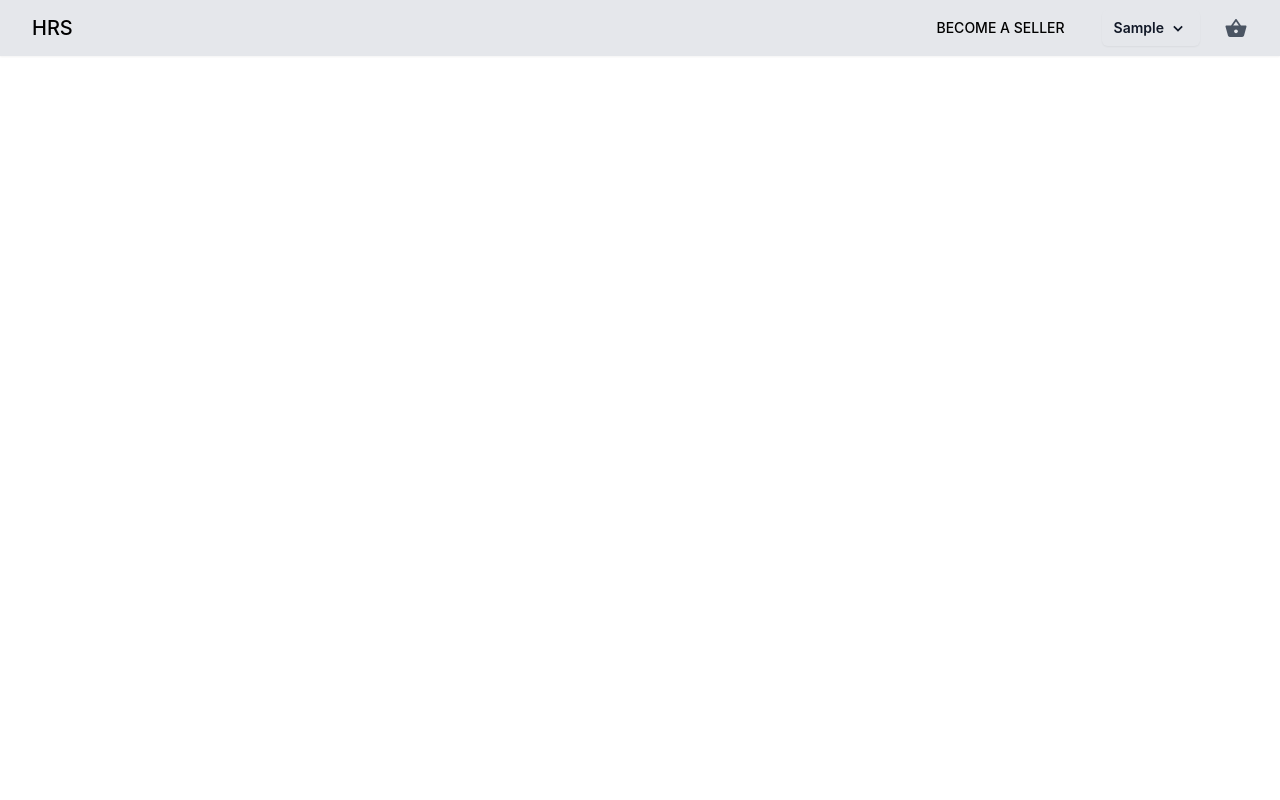
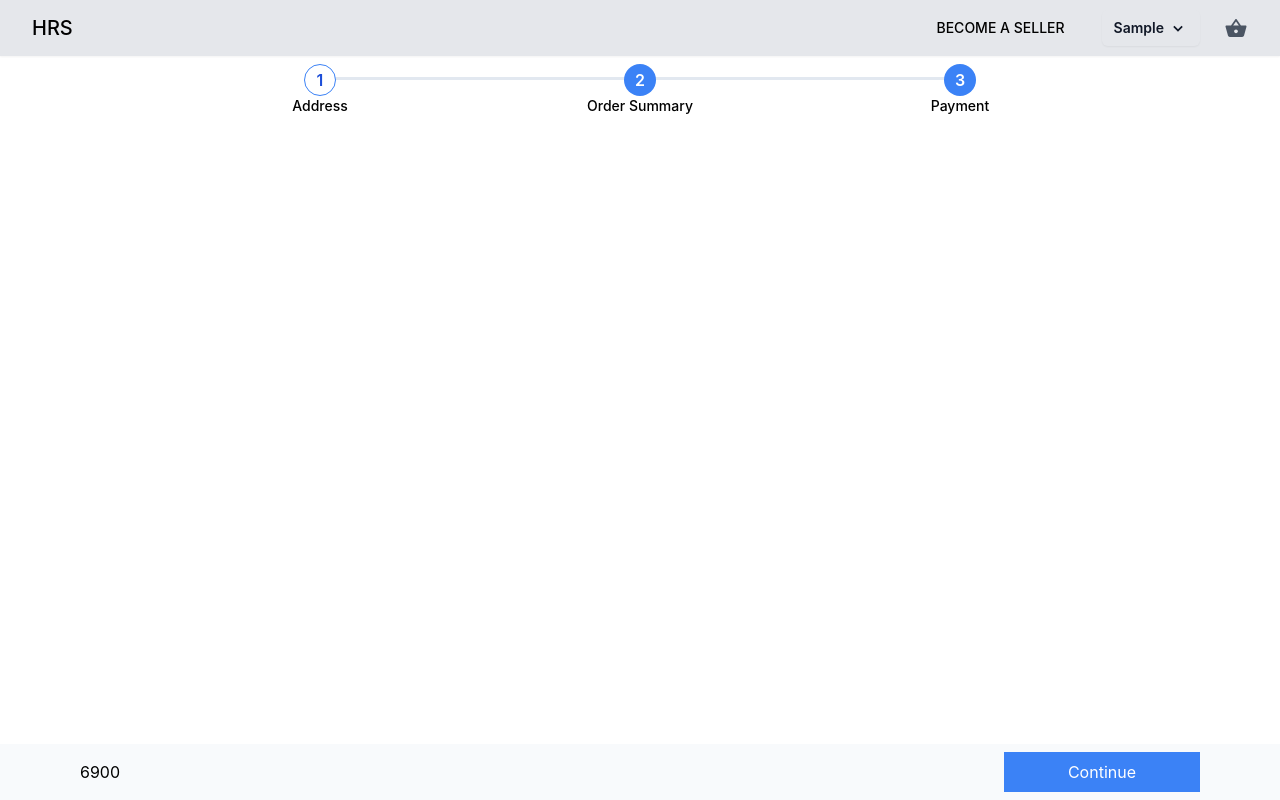
Before and after one commit to rahulsuvaidyam/HRS, a React (Create React App) app: page /buy in a window 1280 px wide. Built offline with nearby package versions, Linux system fonts and the light colour scheme; no server answers; sample sign-in values are in the browser's storage.

Commit message:
cart all function is working

```diff
--- a/src/App.css
+++ b/src/App.css
@@ -2,6 +2,18 @@
 @tailwind components;
 @tailwind utilities;
 
+.step-item{
+  @apply relative flex flex-col justify-center items-center w-full lg:w-1/4
+}
+.step-item:not(:first-child):before{
+  @apply content-[''] bg-slate-200 absolute w-full h-[3px] right-2/4 top-1/3 -translate-y-1
+}
+.step{
+  @apply w-8 h-8 flex z-10 relative bg-blue-500 font-semibold rounded-full items-center justify-center text-white
+}
+.active .step{
+  @apply bg-white border text-blue-700 border-blue-500
+}
 input[type="number"]::-webkit-inner-spin-button,
 input[type="number"]::-webkit-outer-spin-button {
   -webkit-appearance: none;
--- a/src/Pages/BuyProducts/BuyProducts.tsx
+++ b/src/Pages/BuyProducts/BuyProducts.tsx
@@ -1,11 +1,23 @@
-import type { FC } from 'react';
+import { useState, type FC } from 'react';
+import Stepers from './Stepers';
 
-interface BuyProductsProps {}
+interface BuyProductsProps { }
 
 const BuyProducts: FC<BuyProductsProps> = () => {
+    const [currentStep, setcurrentStep] = useState(1)
+    const Order = () => {
+        setcurrentStep((prev) => prev + 1)
+    }
     return (
         <>
-        Buy
+            <div className="w-full h-full relative pt-12 md:pt-14 max-w-[1600px] mx-auto">
+                <Stepers {...{ currentStep }} />
+
+                <div className="w-full fixed bottom-0 left-0 px-0 md:px-20 bg-slate-50 h-14 flex items-center justify-between">
+                    <p>6900</p>
+                    <button onClick={() => Order()} className='bg-blue-500 py-2 text-white px-8 md:px-16'>Continue</button>
+                </div>
+            </div>
         </>
     );
 }
--- /dev/null
+++ b/src/Pages/BuyProducts/Stepers.tsx
@@ -0,0 +1,25 @@
+import { type FC } from 'react';
+import { MdDone } from 'react-icons/md';
+
+interface StepersProps {
+    currentStep:number,
+}
+
+const steps = ['Address','Order Summary','Payment']
+const Stepers: FC<StepersProps> = ({currentStep}) => {
+    console.log(currentStep)
+    return (
+        <>
+        <div className="w-full flex items-center justify-center pt-2">
+            {steps?.map((e:string,i:number)=>(
+                <div className={`${currentStep ===i+1 && 'active'} ${currentStep > i+1 && 'active'} step-item`} key={i}>
+                    <div className='step'>{i+1 < currentStep?<MdDone/>: i+1}</div>
+                    <p className='font-thin text-sm lg:font-medium'>{e}</p>
+                </div>
+            ))}
+        </div>
+        </>
+    );
+}
+
+export default Stepers;
--- a/src/Pages/Cart/Cart.tsx
+++ b/src/Pages/Cart/Cart.tsx
@@ -11,6 +11,8 @@ interface CartProps { }
 
 const Cart: FC<CartProps> = () => {
   const [products, setProducts] = useState([])
+  const [totalPrice, setTotalPrice] = useState(0);
+
   const { setIsRender, isRender } = useContext(DataContext)
   useEffect(() => {
     const GetCart = async () => {
@@ -55,6 +57,24 @@ const Cart: FC<CartProps> = () => {
       toast.error(error.response?.data?.message)
     }
   }
+  // total price
+  useEffect(() => {
+    const calculateTotalPrice = () => {
+      let totalPrice = 0;
+      products.map((product:any) => {
+        const productPrice = product.product.discounts
+          ? Math.ceil(
+              ((100 - product.product.discounts) / 100) *
+                product.product.price * product.count)
+          : product.product.price * product.count;
+        totalPrice += productPrice;
+      });
+      setTotalPrice(totalPrice);
+    };
+
+    calculateTotalPrice();
+  }, [products]);
+
   return (
     <>
     {products?.length >= 1 ?
@@ -98,7 +118,7 @@ const Cart: FC<CartProps> = () => {
           ))}
         </div>
           <div className="fixed w-full left-0 bg-white h-16 z-50 bottom-0 px-2 md:px-16 flex justify-between items-center">
-            <p className='text-xl text-gray-700 flex items-center'>Total Price : <span className='text-lg flex items-center ' ><BiRupee /> 7999</span></p>
+            <p className='text-xl text-gray-700 flex items-center'>Total Price : <span className='text-lg flex items-center ' ><BiRupee /> {totalPrice}</span></p>
             <Link to='/buy' className='text-white bg-blue-500 px-4 py-2 md:px-10'>PLACE ORDER</Link>
           </div>
       </div>:<CartAlert/>}
```
